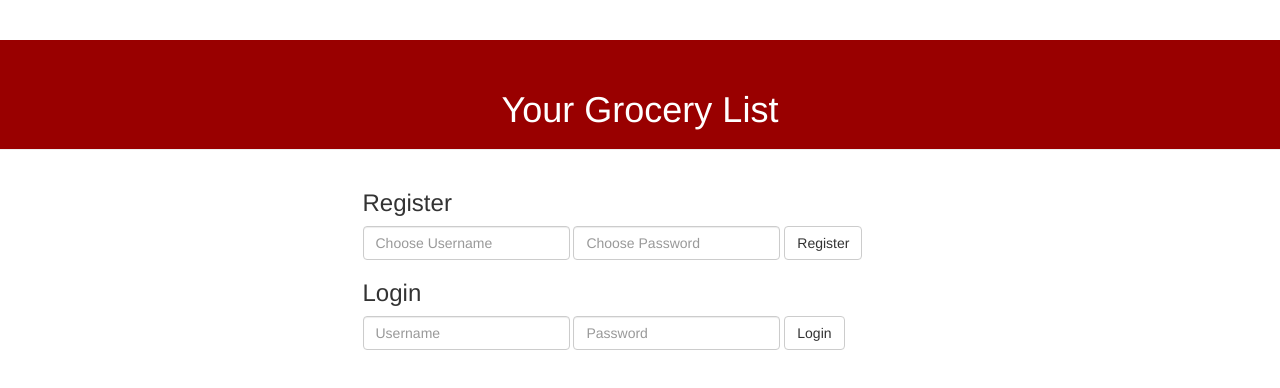
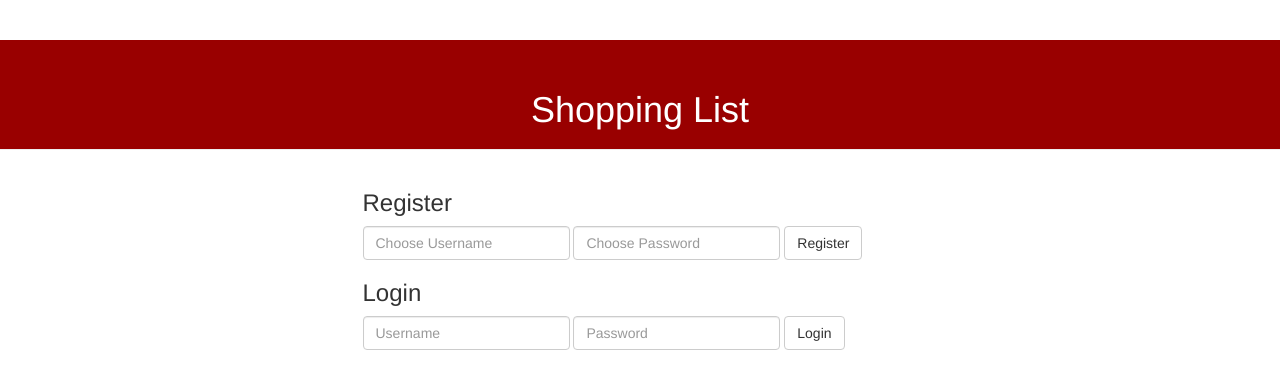
Before and after one commit to theresale/Shopping-List, a website: page public/index.html in a window 1280 px wide. Drawn offline with nearby package versions, Linux system fonts and the light colour scheme.

Commit message:
userame fix

```diff
--- a/database-manager.js
+++ b/database-manager.js
@@ -53,6 +53,7 @@ module.exports = (function() {
 			"SELECT id FROM profile"+
 			" WHERE username = $1"+
 			" AND password = $2;", [username, password], function(error, result) {
+				console.log(result);
 				if (error) return console.error(error);
 				var profileID = result.rows[0].id;
 				callback(profileID, callbackTwo);
--- a/public/index.html
+++ b/public/index.html
@@ -4,17 +4,17 @@
     <meta charset="utf-8">
     <meta http-equiv="X-UA-Compatible" content="IE=edge">
     <meta name="viewport" content="width=device-width, initial-scale=1">
-    <meta name="description" content="Create and save your shopping list.">
+    <meta name="description" content="Create and manage your shopping list">
     <meta name="keyword" content="Shopping,List">
     <meta name="author" content="Magnesium">
-    <title>Shopping List by Magnesium</title>
+    <title>Shopping List</title>
     <link href="css/main.css" rel="stylesheet">
     <link href="css/bootstrap.min.css" rel="stylesheet">
 </head>
 <body ng-app="myApp">
 
 <div class="page-header">
-    <h1>Your Grocery List<br></h1>
+    <h1>Shopping List<br></h1>
 </div>
 
 <div class="container">
--- a/server.js
+++ b/server.js
@@ -14,6 +14,7 @@ app.use(bodyParser.urlencoded({     // to support URL-encoded bodies
 }));
 
 app.post("/users", function(request, response){
+	console.log(request.body);
 	databaseManager.saveProfile(request.body.username,request.body.password,databaseManager.createList);
 	response.send(request.body);
 });
```
Also changed, not shown: 1 other file.
